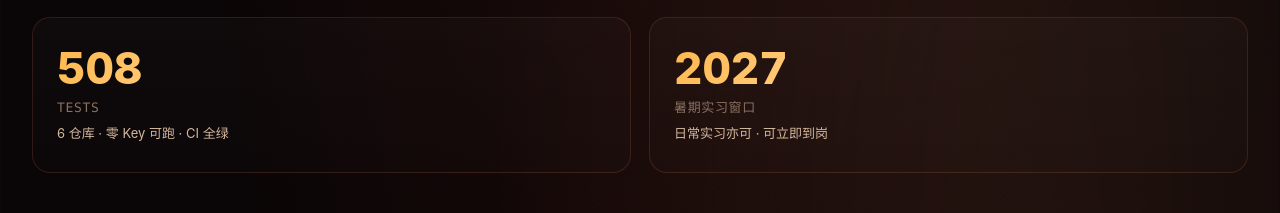
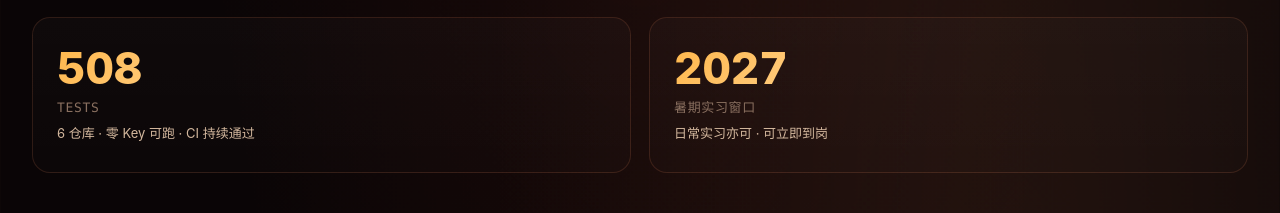
Before and after one commit to Dongnb66/vibe-portfolio, a React (Vite) app: page / in a window 1280 px wide. Shown: the part 1947-2160 px from the top of the page. Built offline with nearby package versions, Linux system fonts and the light colour scheme.

Commit message:
docs(stats): CI 措辞由「CI 全绿」改为「CI 持续通过」（Actions 有可见失败运行）

```diff
--- a/src/data.ts
+++ b/src/data.ts
@@ -22,7 +22,7 @@ export const profile = {
 export const stats = [
   { num: '5', label: 'GitHub Projects', sub: '6 个仓库 · 全 MIT 开源' },
   { num: '8', label: 'Node 状态图', sub: '5 LLM 智能体 + 2 记忆 + 1 ReAct' },
-  { num: '508', label: 'Tests', sub: '6 仓库 · 零 Key 可跑 · CI 全绿' },
+  { num: '508', label: 'Tests', sub: '6 仓库 · 零 Key 可跑 · CI 持续通过' },
   { num: '2027', label: '暑期实习窗口', sub: '日常实习亦可 · 可立即到岗' },
 ];
 
```
